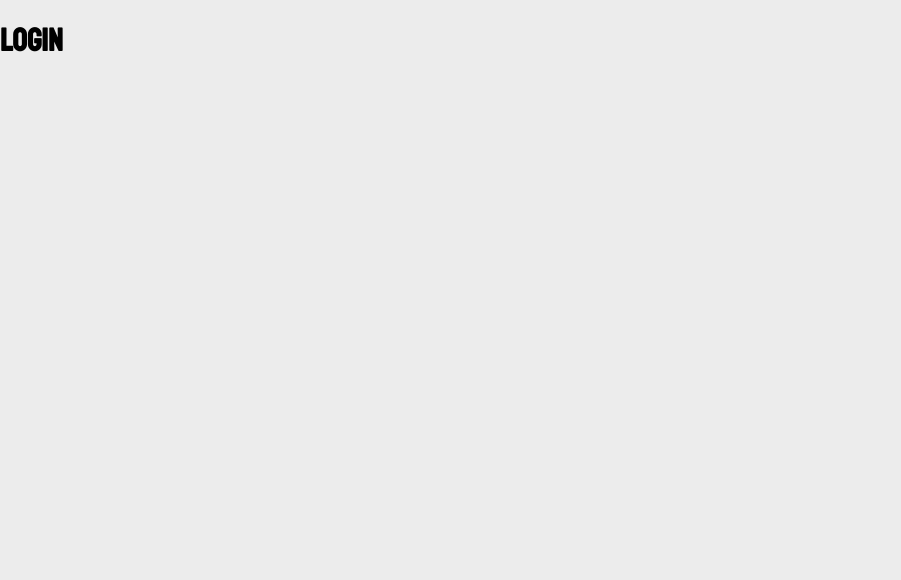
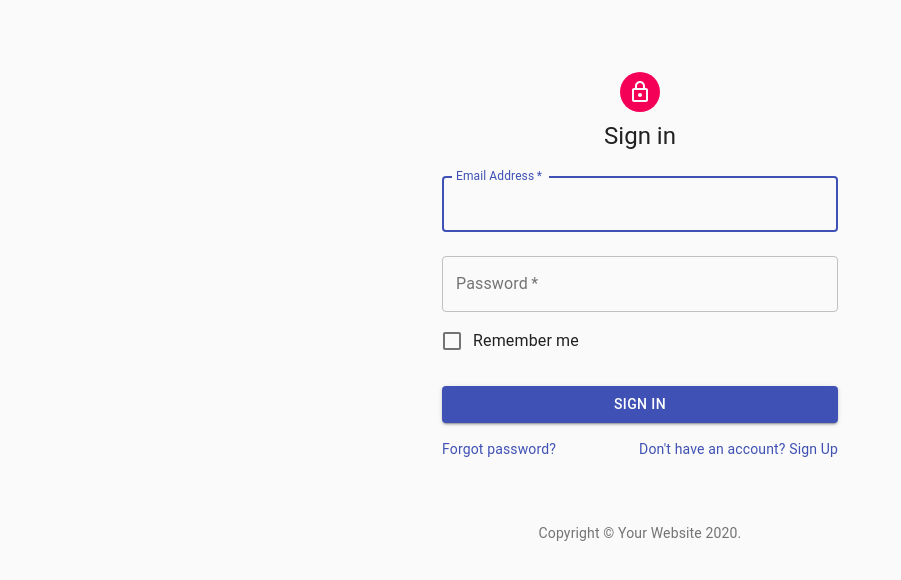
Before and after one commit to collinkleest/music-share, a React app in the folder client/: page / in a window 1280 px wide. Shown: the top 580 px of the page, without its empty margins (0-901 px from the left). Built offline with nearby package versions, Linux system fonts and the light colour scheme.

Commit message:
login page

```diff
--- a/client/package.json
+++ b/client/package.json
@@ -12,6 +12,8 @@
   "author": "",
   "license": "ISC",
   "dependencies": {
+    "@material-ui/core": "^4.11.0",
+    "@material-ui/icons": "^4.9.1",
     "@reduxjs/toolkit": "^1.4.0",
     "react": "^17.0.1",
     "react-dom": "^17.0.1",
--- a/client/src/Components/App.js
+++ b/client/src/Components/App.js
@@ -1,7 +1,7 @@
 import React from "react";
 import {HashRouter, Route} from "react-router-dom";
 import {Home} from './Home';
-import {Login} from './Login';
+import {SignIn} from './Login';
 import {Signup} from './Signup';
 
 export class App extends React.Component{
@@ -9,7 +9,7 @@
     return (
       <HashRouter>
         <Route exact path="/">
-          <Login />
+          <SignIn />
         </Route>
         <Route path="/signup">
           <Signup />
--- /dev/null
+++ b/client/src/Components/Login/Login.js
@@ -0,0 +1,117 @@
+import React from 'react';
+import Avatar from '@material-ui/core/Avatar';
+import Button from '@material-ui/core/Button';
+import CssBaseline from '@material-ui/core/CssBaseline';
+import TextField from '@material-ui/core/TextField';
+import FormControlLabel from '@material-ui/core/FormControlLabel';
+import Checkbox from '@material-ui/core/Checkbox';
+import Link from '@material-ui/core/Link';
+import Grid from '@material-ui/core/Grid';
+import Box from '@material-ui/core/Box';
+import LockOutlinedIcon from '@material-ui/icons/LockOutlined';
+import Typography from '@material-ui/core/Typography';
+import { makeStyles } from '@material-ui/core/styles';
+import Container from '@material-ui/core/Container';
+
+function Copyright() {
+  return (
+    <Typography variant="body2" color="textSecondary" align="center">
+      {'Copyright © '}
+      <Link color="inherit" href="">
+        Your Website
+      </Link>{' '}
+      {new Date().getFullYear()}
+      {'.'}
+    </Typography>
+  );
+}
+
+const useStyles = makeStyles((theme) => ({
+  paper: {
+    marginTop: theme.spacing(8),
+    display: 'flex',
+    flexDirection: 'column',
+    alignItems: 'center',
+  },
+  avatar: {
+    margin: theme.spacing(1),
+    backgroundColor: theme.palette.secondary.main,
+  },
+  form: {
+    width: '100%', // Fix IE 11 issue.
+    marginTop: theme.spacing(1),
+  },
+  submit: {
+    margin: theme.spacing(3, 0, 2),
+  },
+}));
+
+export function SignIn() {
+  const classes = useStyles();
+
+  return (
+    <Container component="main" maxWidth="xs">
+      <CssBaseline />
+      <div className={classes.paper}>
+        <Avatar className={classes.avatar}>
+          <LockOutlinedIcon />
+        </Avatar>
+        <Typography component="h1" variant="h5">
+          Sign in
+        </Typography>
+        <form className={classes.form} noValidate>
+          <TextField
+            variant="outlined"
+            margin="normal"
+            required
+            fullWidth
+            id="email"
+            label="Email Address"
+            name="email"
+            autoComplete="email"
+            autoFocus
+          />
+          <TextField
+            variant="outlined"
+            margin="normal"
+            required
+            fullWidth
+            name="password"
+            label="Password"
+            type="password"
+            id="password"
+            autoComplete="current-password"
+          />
+          <FormControlLabel
+            control={<Checkbox value="remember" color="primary" />}
+            label="Remember me"
+          />
+          <Button
+            type="submit"
+            fullWidth
+            variant="contained"
+            color="primary"
+            className={classes.submit}
+          >
+            Sign In
+          </Button>
+          <Grid container>
+            <Grid item xs>
+              <Link href="#" variant="body2">
+                Forgot password?
+              </Link>
+            </Grid>
+            <Grid item>
+              <Link href="#" variant="body2">
+                {"Don't have an account? Sign Up"}
+              </Link>
+            </Grid>
+          </Grid>
+        </form>
+      </div>
+      <Box mt={8}>
+        <Copyright />
+      </Box>
+    </Container>
+  );
+}
--- a/client/src/Components/Login/index.js
+++ b/client/src/Components/Login/index.js
@@ -1,11 +1,3 @@
-import React from "react";
+import {SignIn} from './Login.js';
 
-const Login = (props) =>{
-    return(
-        <h1>
-            Login
-        </h1>
-    )
-}
-
-export {Login};
+export {SignIn};
```
Also changed, not shown: 1 other file (tests, documents, lock files or other folders).
